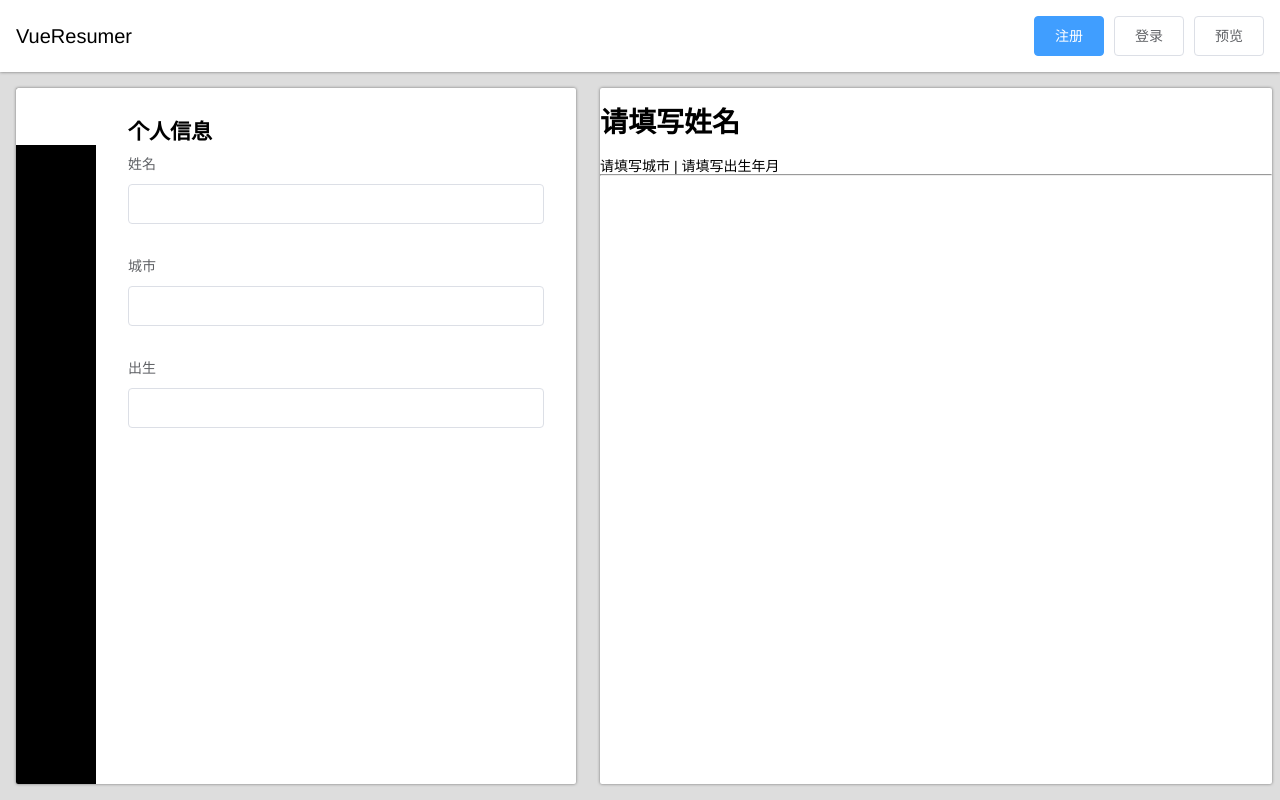
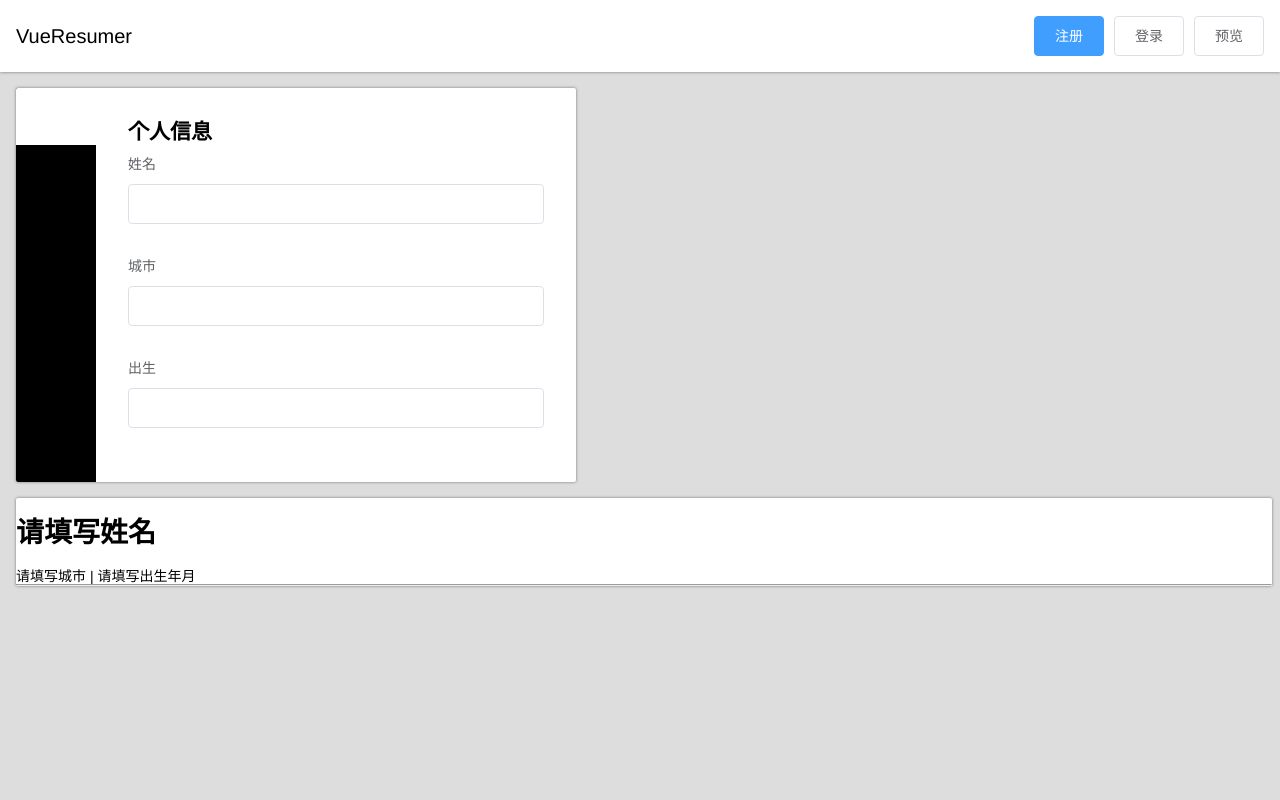
Before and after one commit to ls506507881/vue-resumer-1, a Vue app: page / in a window 1280 px wide. Built offline with nearby package versions, Linux system fonts and the light colour scheme.

Commit message:
预览不居中

```diff
--- a/src/App.vue
+++ b/src/App.vue
@@ -73,7 +73,7 @@ body,
   fill: currentColor;
   overflow: hidden;
 }
-#app main {
+main {
   display: flex;
   flex: 1;
   background: #DDD;
```
Also changed, not shown: 12 other files (tests, documents, lock files or other folders).
